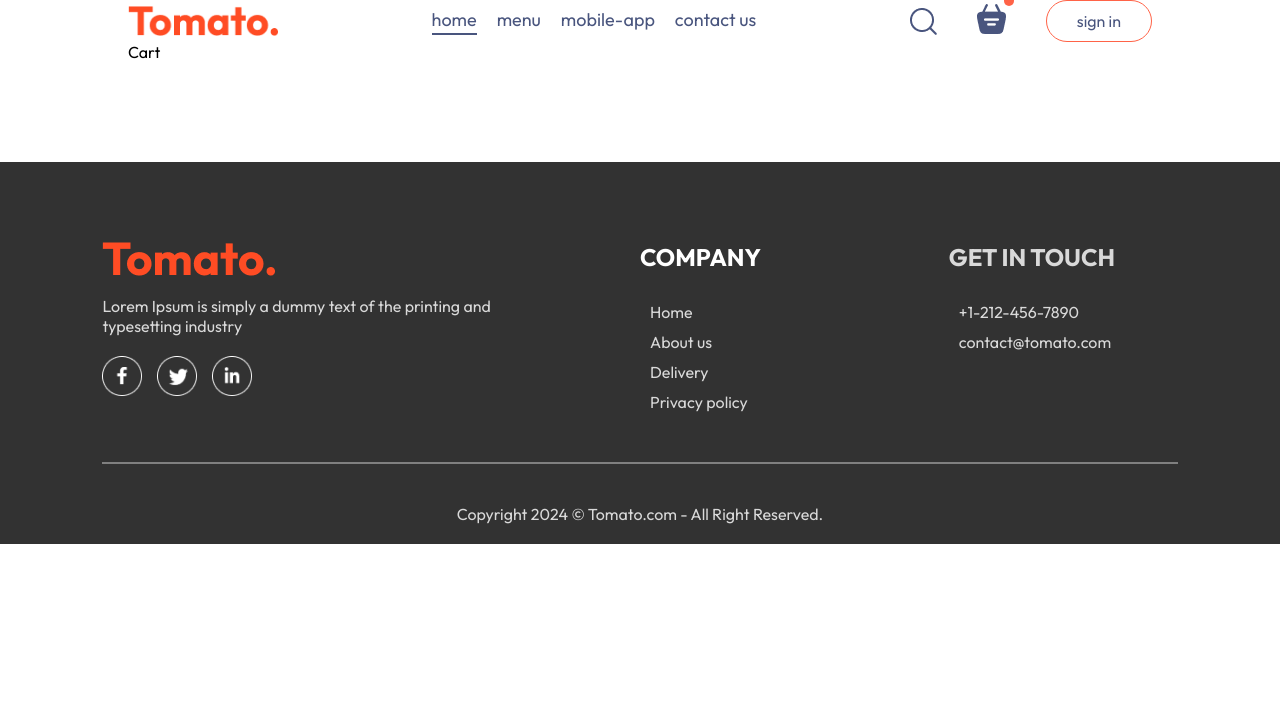
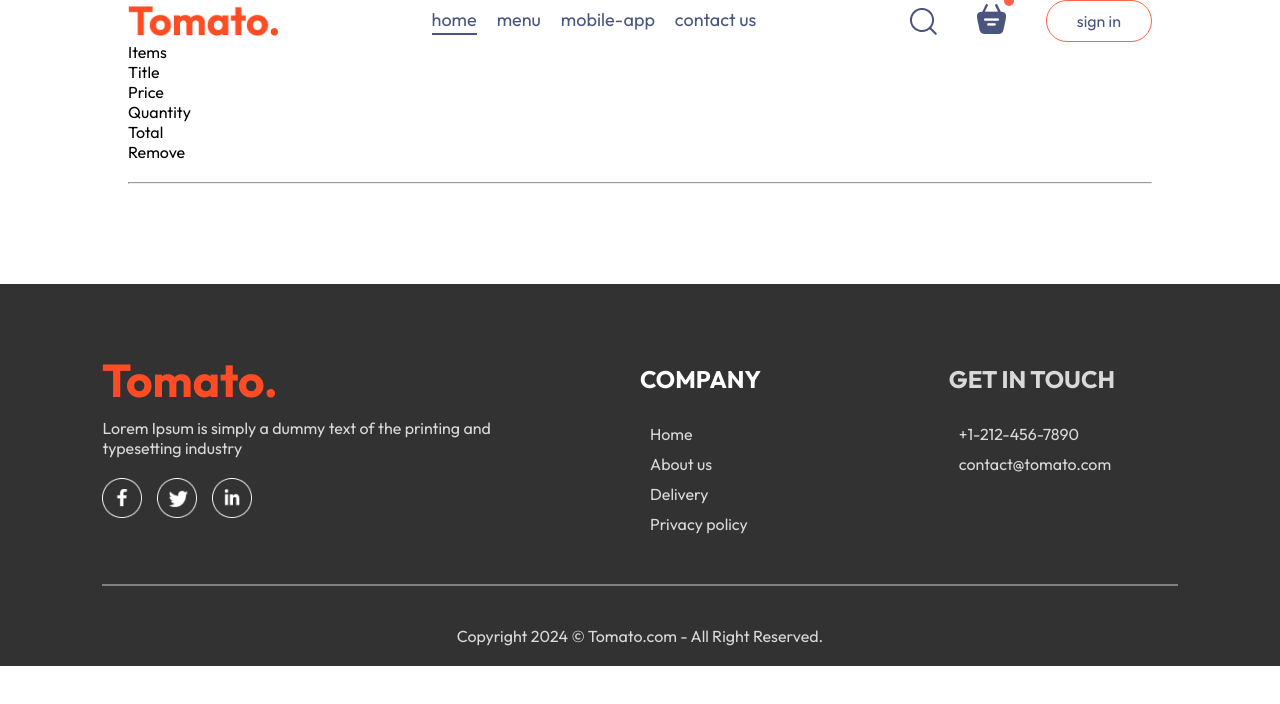
Before and after one commit to siddhartha-creator/Food-Delivery-App, a React (Vite) app in the folder frontend/: page /cart in a window 1280 px wide. Shown: the top 704 px of the page. Built offline with nearby package versions, Linux system fonts and the light colour scheme.

Commit message:
Update Cart.jsx

```diff
--- a/frontend/src/pages/Cart/Cart.jsx
+++ b/frontend/src/pages/Cart/Cart.jsx
@@ -1,9 +1,26 @@
-import React from 'react'
+import React, { useContext } from 'react'
 import './Cart.css'
+import {StoreContext} from '../../context/StoreContext'
 
 const Cart = () => {
+
+const{cartItems,food_list,removeFromCart} = useContext(StoreContext)
+
   return (
-    <div>Cart</div>
+    <div className='cart'>
+      <div className="cart-items">
+        <div className="cart-items-title">
+          <p>Items</p>
+          <p>Title</p>
+          <p>Price</p>
+          <p>Quantity</p>
+          <p>Total</p>
+          <p>Remove</p>
+        </div>
+        <br/>
+        <hr/>
+      </div>
+    </div>
   )
 }
 
```
